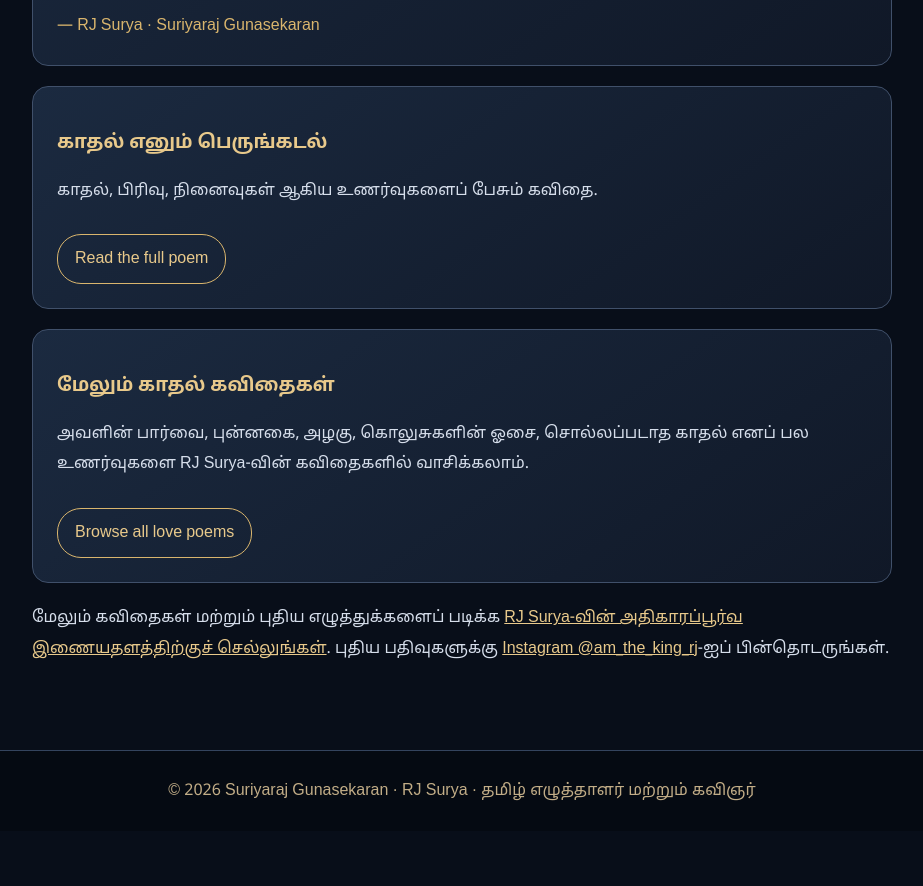
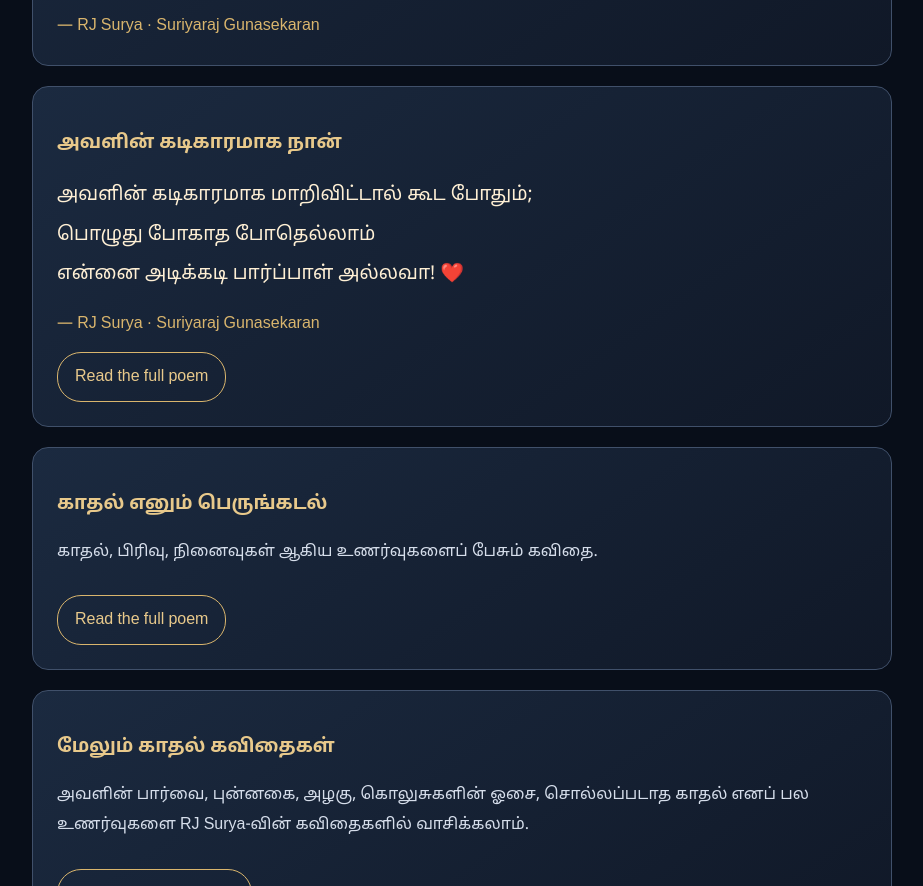
Before and after one commit to suriyaraj6748-hub/suriyaraj6748-hub.github.io, a plain HTML site: page tamil-love-quotes.html in a window 1280 px wide. Shown: the part 1406-2292 px from the top of the page, without its empty margins (178-1101 px from the left). Before the commit the page ends 2237 px from the top, so only its background shows below. Drawn offline with Linux system fonts and the light colour scheme.

Commit message:
Add poem to Tamil love poems page

```diff
--- a/tamil-love-quotes.html
+++ b/tamil-love-quotes.html
@@ -11,6 +11,7 @@
 <h2>காதல், நினைவுகள், அவள்</h2>
 <section class="card"><h3>அவள் உறக்கம்</h3><div class="poem">அவள் உறங்கிவிட்டாளா என்று எட்டிப் பார்க்கும் அந்த வெண்ணிலா!<br>அந்த நிலவின் வெளிச்சத்தில் மிளிரும் அவள்!<br>அவளைக் கண்டதும் மேகங்களுக்குள் ஒளிந்துகொள்ளும் வெண்ணிலா!<br>இவற்றையெல்லாம் ரசிக்கும் அந்த ஜன்னல்கள்!<br>இரவின் மௌனம் கலைக்க மறுக்கும் சிறு பூச்சிகளின் ஓசைகள்!<br>சில்லென்ற காற்றின் சங்கீதங்கள்!<br>இவை அனைத்தும் அவள் உறங்கும் அழகைப் பார்க்கத்தானோ விருப்பம் கொள்கின்றன...!</div><div class="author">— RJ Surya · Suriyaraj Gunasekaran</div></section>
 <section class="card"><h3>அவள் பேசுகிறாள்</h3><div class="poem">அவள் பேசுகிறாள், வார்த்தைகளால் அல்லாமல்...<br>பல கணைகளைத் தொடுக்கும்,<br>பல பேரைக் கனவுகளில் சாய்க்கும்,<br>அந்த அழகிய கருவிழிகள் கொண்டு பேசுகிறாள்...<br>என்னைப் பேசவிடாமல் செய்துவிடுகிறாள்......</div><div class="author">— RJ Surya · Suriyaraj Gunasekaran</div></section>
+<section class="card"><h3>அவளின் கடிகாரமாக நான்</h3><div class="poem">அவளின் கடிகாரமாக மாறிவிட்டால் கூட போதும்;<br>பொழுது போகாத போதெல்லாம்<br>என்னை அடிக்கடி பார்ப்பாள் அல்லவா! ❤️</div><div class="author">— RJ Surya · Suriyaraj Gunasekaran</div><a class="read" href="https://suriyaraj6748-hub.github.io/avalin-kadigaramaga-naan.html">Read the full poem</a></section>
 <section class="card"><h3>காதல் எனும் பெருங்கடல்</h3><p>காதல், பிரிவு, நினைவுகள் ஆகிய உணர்வுகளைப் பேசும் கவிதை.</p><a class="read" href="https://suriyaraj6748-hub.github.io/kaathal-perungadal.html">Read the full poem</a></section>
 <section class="card"><h3>மேலும் காதல் கவிதைகள்</h3><p>அவளின் பார்வை, புன்னகை, அழகு, கொலுசுகளின் ஓசை, சொல்லப்படாத காதல் எனப் பல உணர்வுகளை RJ Surya-வின் கவிதைகளில் வாசிக்கலாம்.</p><a class="read" href="https://suriyaraj6748-hub.github.io/#love-poems">Browse all love poems</a></section>
 <p>மேலும் கவிதைகள் மற்றும் புதிய எழுத்துக்களைப் படிக்க <a href="https://suriyaraj6748-hub.github.io/">RJ Surya-வின் அதிகாரப்பூர்வ இணையதளத்திற்குச் செல்லுங்கள்</a>. புதிய பதிவுகளுக்கு <a href="https://www.instagram.com/am_the_king_rj/" target="_blank" rel="noopener noreferrer">Instagram @am_the_king_rj</a>-ஐப் பின்தொடருங்கள்.</p>
```
